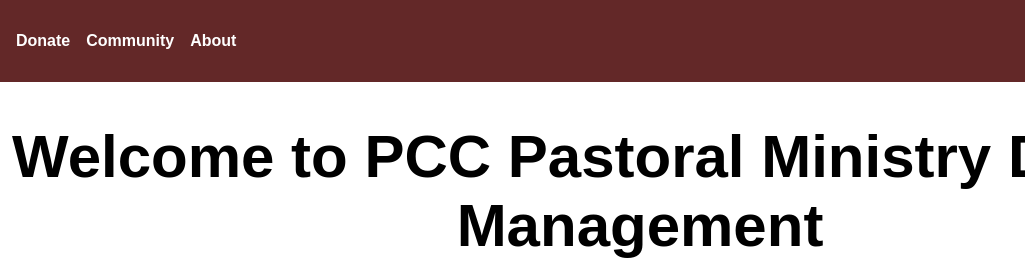
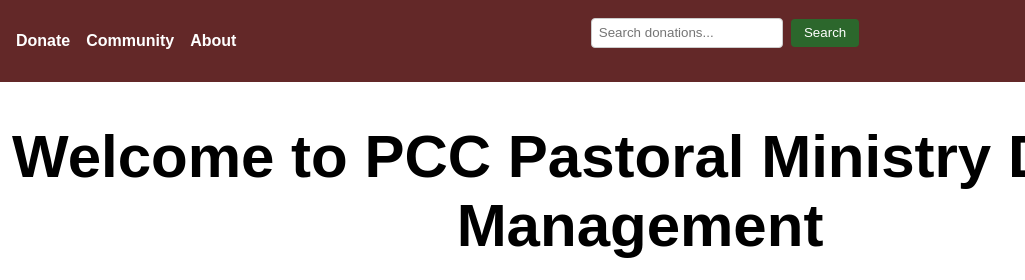
Before and after one commit to BryanRazon/BSIT2A-Donation-Management-System, a plain HTML site: page home.html in a window 1280 px wide. Shown: the top 280 px of the page, 0-1025 px from the left. Drawn offline with Linux system fonts and the light colour scheme.

Commit message:
Added search filter functionality

```diff
--- a/home.html
+++ b/home.html
@@ -100,6 +100,32 @@ button:hover {
 .logout-btn:hover {
   background: #115011;
 }
+
+.search-form {
+  display: flex;
+  gap: 0.5rem;
+  align-items: center;
+}
+
+.search-form input {
+  padding: 0.4rem;
+  border-radius: 4px;
+  border: 1px solid #ccc;
+}
+
+.search-form button {
+  background: #2c672c;
+  color: #fff;
+  border: none;
+  padding: 0.4rem 0.8rem;
+  border-radius: 4px;
+  cursor: pointer;
+}
+
+.search-form button:hover {
+  background: #777;
+}
+
   </style>
 </head>
 <body>
@@ -110,6 +136,12 @@ button:hover {
         <li><a href="#">Community</a></li>
         <li><a href="#">About</a></li>
       </ul>
+
+      <form class="search-form" onsubmit="return searchDonations(event)">
+      <input type="text" id="searchInput" placeholder="Search donations..." />
+      <button type="submit">Search</button>
+    </form>
+
       <img src="logo.jpg" alt="Logo" class="logo">
     </nav>
   </header>
@@ -153,6 +185,19 @@ button:hover {
     window.location.href = "index.html";
 }
 
+function searchDonations(event) {
+  event.preventDefault();
+  const query = document.getElementById("searchInput").value.toLowerCase();
+
+  document.querySelectorAll("main section").forEach(section => {
+    section.style.display = section.textContent.toLowerCase().includes(query)
+      ? "block"
+      : "none";
+  });
+}
+
+
+
   </script>
 </body>
 </html>
```
